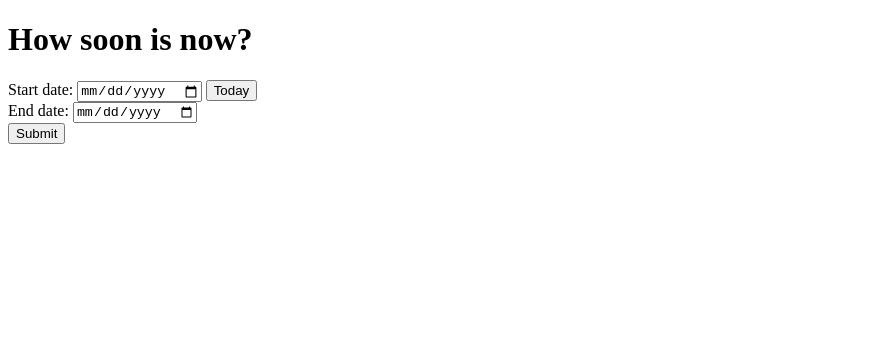
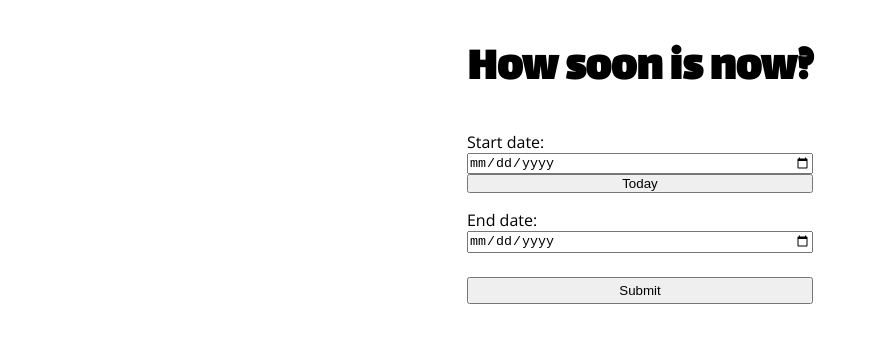
Before and after one commit to constanzamorales/howlong, a plain HTML site: page index.html in a window 1280 px wide. Shown: the whole page, without its empty margins (0-870 px from the left). Drawn offline with nearby package versions, Linux system fonts and the light colour scheme.

Commit message:
Applied some styling. WIP

```diff
--- a/index.html
+++ b/index.html
@@ -4,10 +4,11 @@
 		<meta charset="UTF-8" />
 		<meta http-equiv="X-UA-Compatible" content="IE=edge" />
 		<meta name="viewport" content="width=device-width, initial-scale=1.0" />
+		<link rel="stylesheet" href="/style/style.css" />
 		<title>How long?</title>
 	</head>
 	<body>
-		<div>
+		<div class="container">
 			<h1>How soon is now?</h1>
 			<form action="">
 				<div class="start-container">
@@ -19,7 +20,7 @@
 					<label for="start">End date:</label>
 					<input type="date" id="end" name="end-date" />
 				</div>
-				<button id="submit-btn" type="submit">Submit</button>
+				<button class="submit-btn" id="submit-btn" type="submit">Submit</button>
 			</form>
 			<section>
 				<h2 id="result"></h2>
--- a/script.js
+++ b/script.js
@@ -4,13 +4,11 @@ const endInput = document.getElementById("end");
 const todayBtn = document.getElementById("today-btn");
 const resultDisplay = document.getElementById("result");
 
-/* TO-DO: Can't set today's date after the start date has been set. Need to fix that */
 todayBtn.addEventListener("click", (event) => {
 	event.preventDefault();
 	var DateTime = luxon.DateTime;
 	let today = DateTime.now();
 	today = today.toISODate();
-	console.log(today);
 	startInput.value = today;
 });
 
--- /dev/null
+++ b/style/style.css
@@ -0,0 +1,38 @@
+@import url("https://fonts.googleapis.com/css2?family=Lalezar&family=Open+Sans:wght@400;700&display=swap");
+
+* {
+	margin: 0;
+	padding: 0;
+}
+
+body {
+	font-family: "Open Sans", sans-serif;
+	display: flex;
+	justify-content: center;
+}
+
+h1 {
+	font-family: "Lalezar", cursive;
+	font-size: 3em;
+}
+
+form {
+	padding: 16px 0px;
+}
+
+.container {
+	padding: 2em;
+}
+
+.start-container,
+.end-container {
+	display: flex;
+	flex-direction: column;
+	padding: 8px 0px;
+}
+
+.submit-btn {
+	padding: 4px 0px;
+	margin-top: 16px;
+	width: 100%;
+}
```
